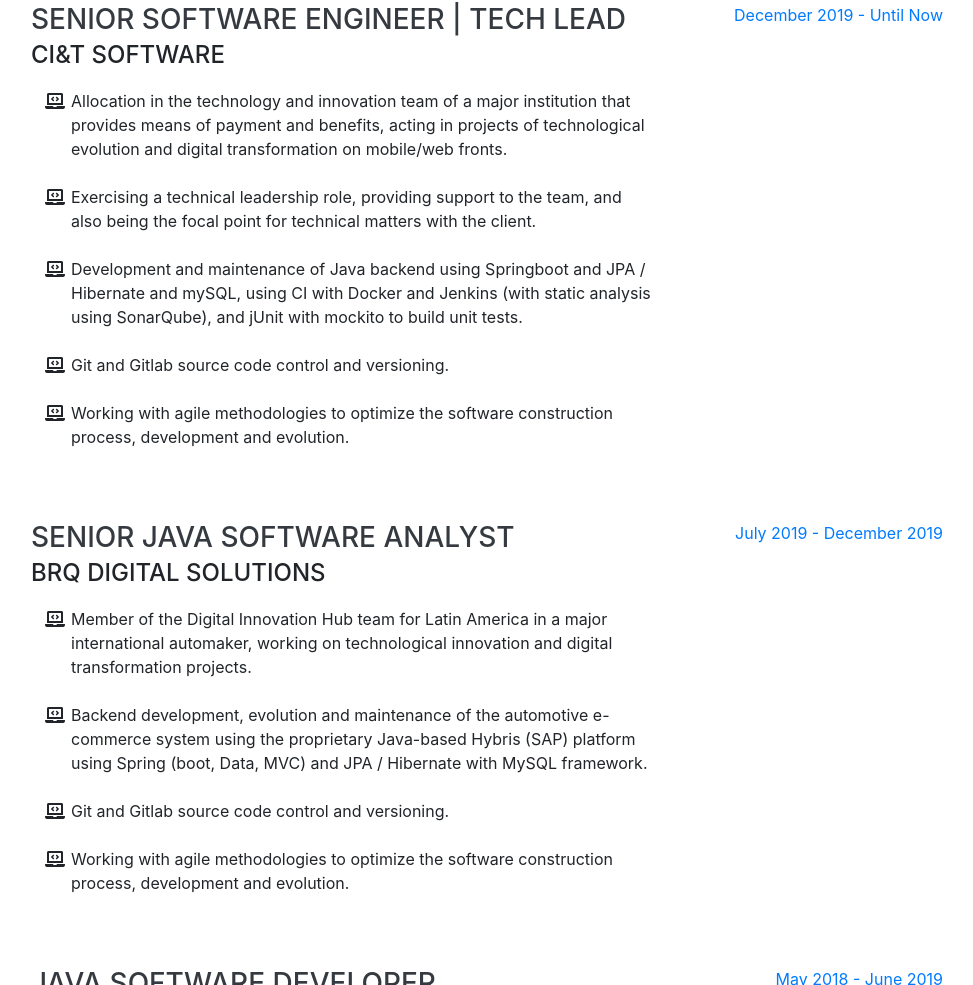
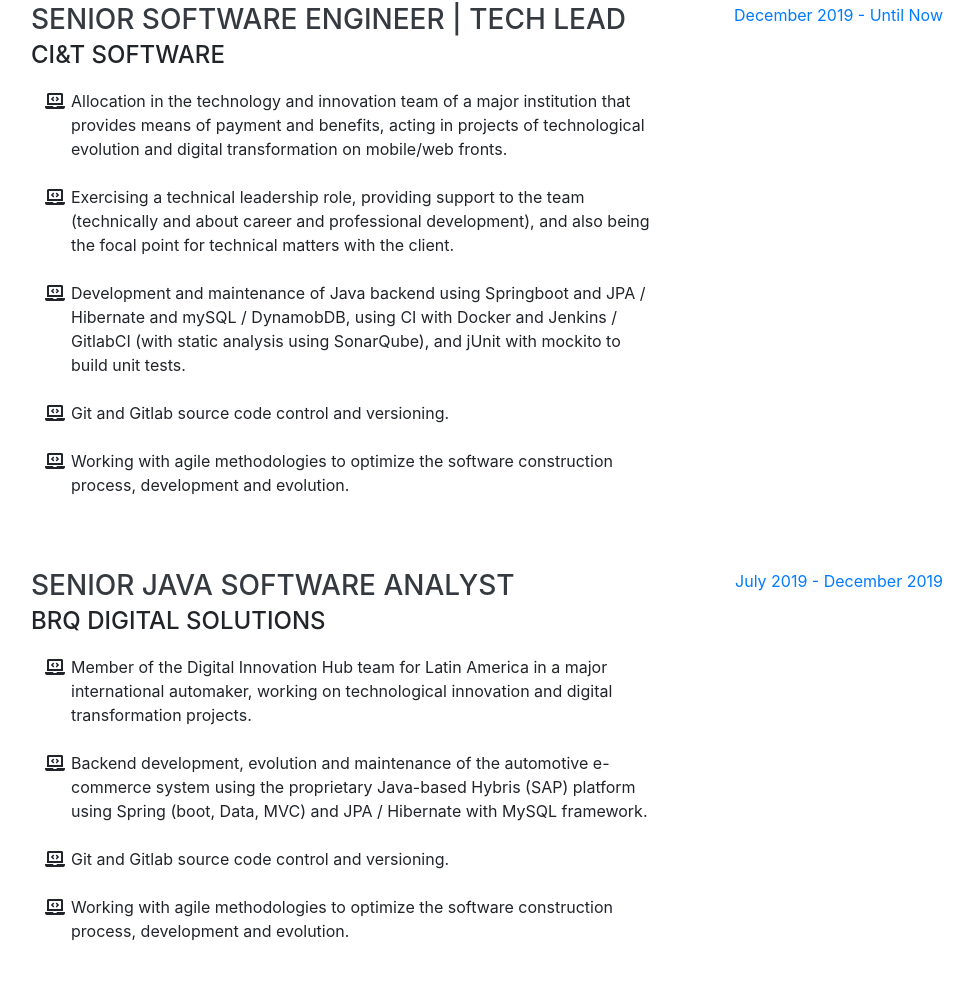
Before and after one commit to rafaelfelixmoraes/rafaelfelixmoraes.github.io, a website with bundled scripts: page index.html in a window 1280 px wide. Shown: the part 932-1917 px from the top of the page, without its empty margins (289-1262 px from the left). Built offline with nearby package versions, Linux system fonts and the light colour scheme; files whose address does not match are found by name; a web font is replaced by a local one.

Commit message:
Change work description

```diff
--- a/index.html
+++ b/index.html
@@ -104,12 +104,12 @@
                 <br>
               <li>
                 <i class="fa-li fa fa-laptop-code"></i>
-                Exercising a technical leadership role, providing support to the team, and also being the focal point for technical matters with the client.
+                Exercising a technical leadership role, providing support to the team (technically and about career and professional development), and also being the focal point for technical matters with the client.
               </li>
                 <br>
               <li>
                 <i class="fa-li fa fa-laptop-code"></i>
-                Development and maintenance of Java backend using Springboot and JPA / Hibernate and mySQL, using CI with Docker and Jenkins (with static analysis using SonarQube), and jUnit with mockito to build unit tests.
+                Development and maintenance of Java backend using Springboot and JPA / Hibernate and mySQL / DynamobDB, using CI with Docker and Jenkins / GitlabCI (with static analysis using SonarQube), and jUnit with mockito to build unit tests.
               </li>
                 <br>
               <li>
```
